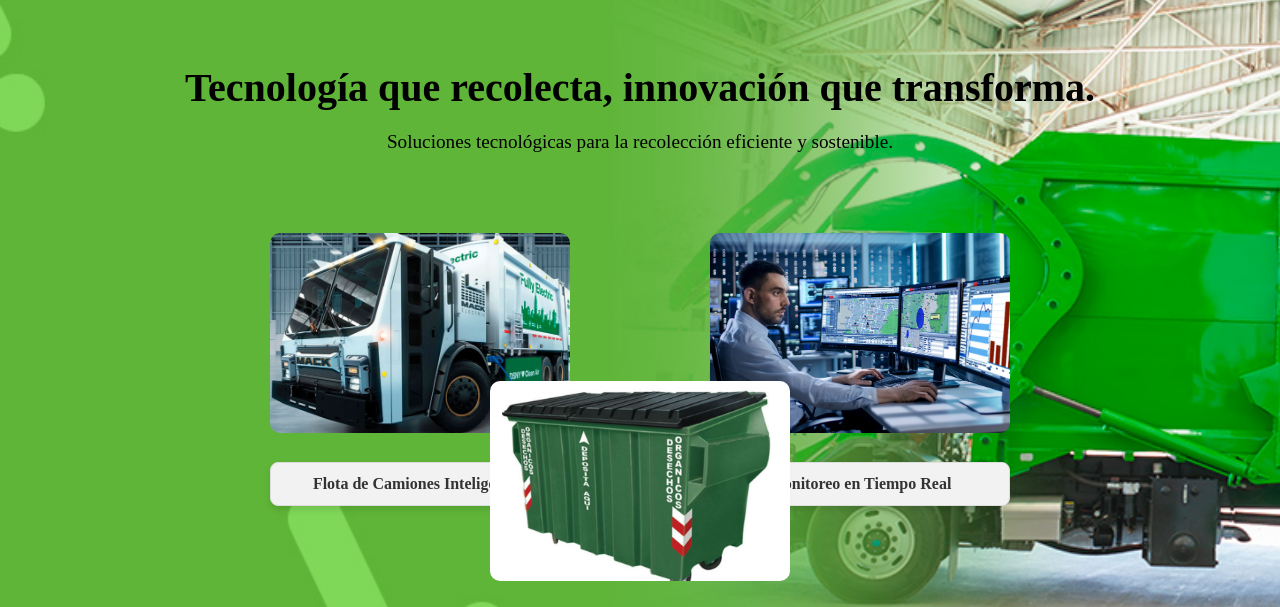
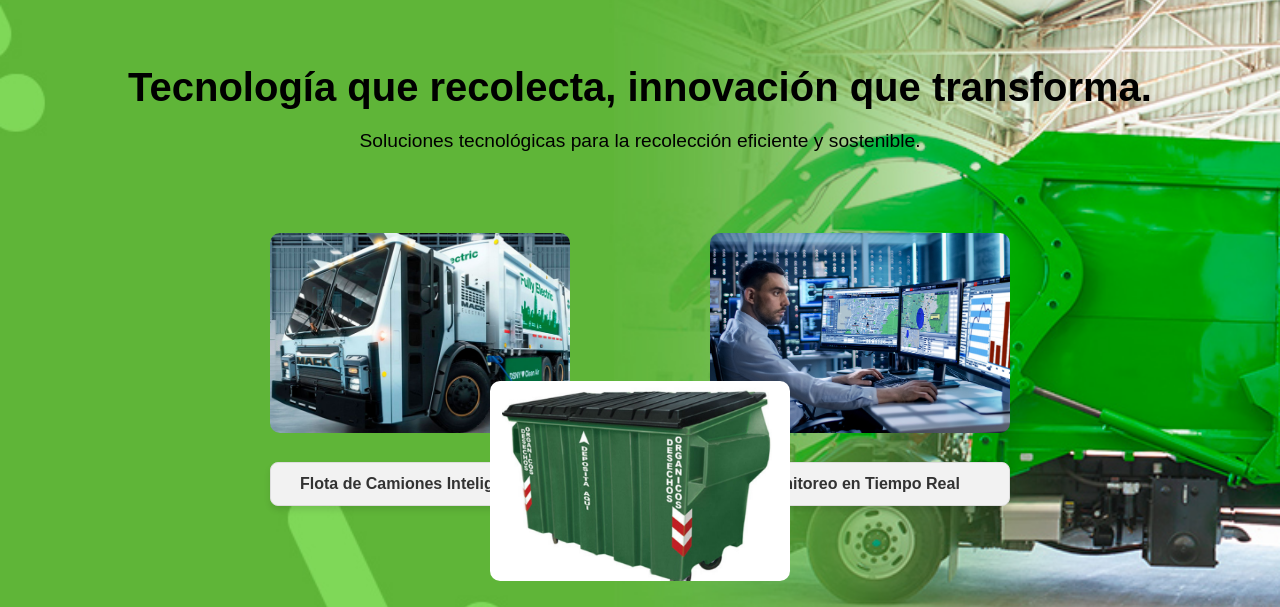
Before and after one commit to josebc025/josebc025.github.io, a plain HTML site: page index.html in a window 1280 px wide. Shown: the part 70-677 px from the top of the page. Drawn offline with Linux system fonts and the light colour scheme.

Commit message:
Update styles.css

```diff
--- a/styles.css
+++ b/styles.css
@@ -6,7 +6,7 @@ body {
     background: url('fondo.jpg') no-repeat center center fixed;
     background-size: cover;
     color: #333;
-    font-family: Lucida Bright;
+    font-family: Arial;
 }
 
 .container {
```
